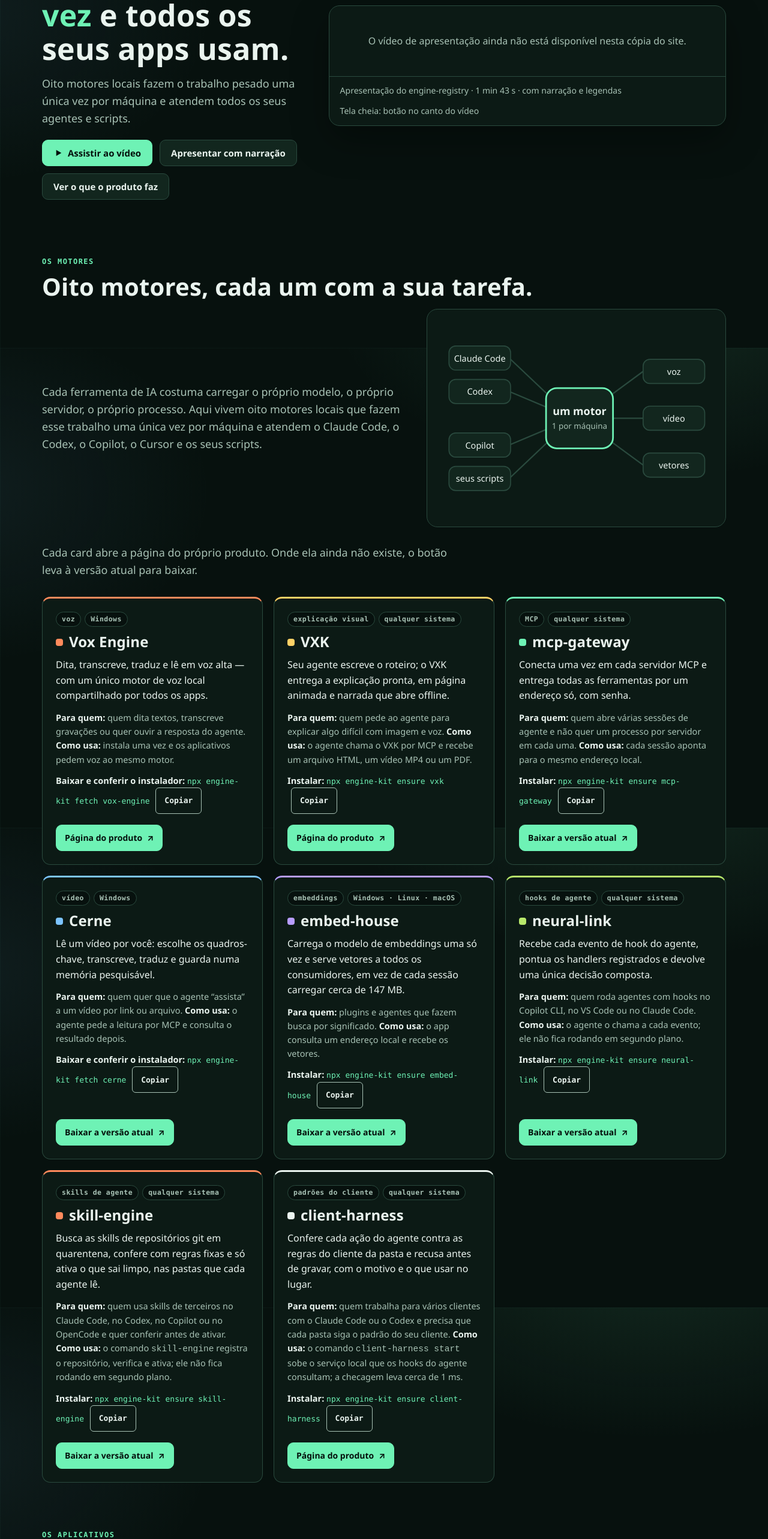
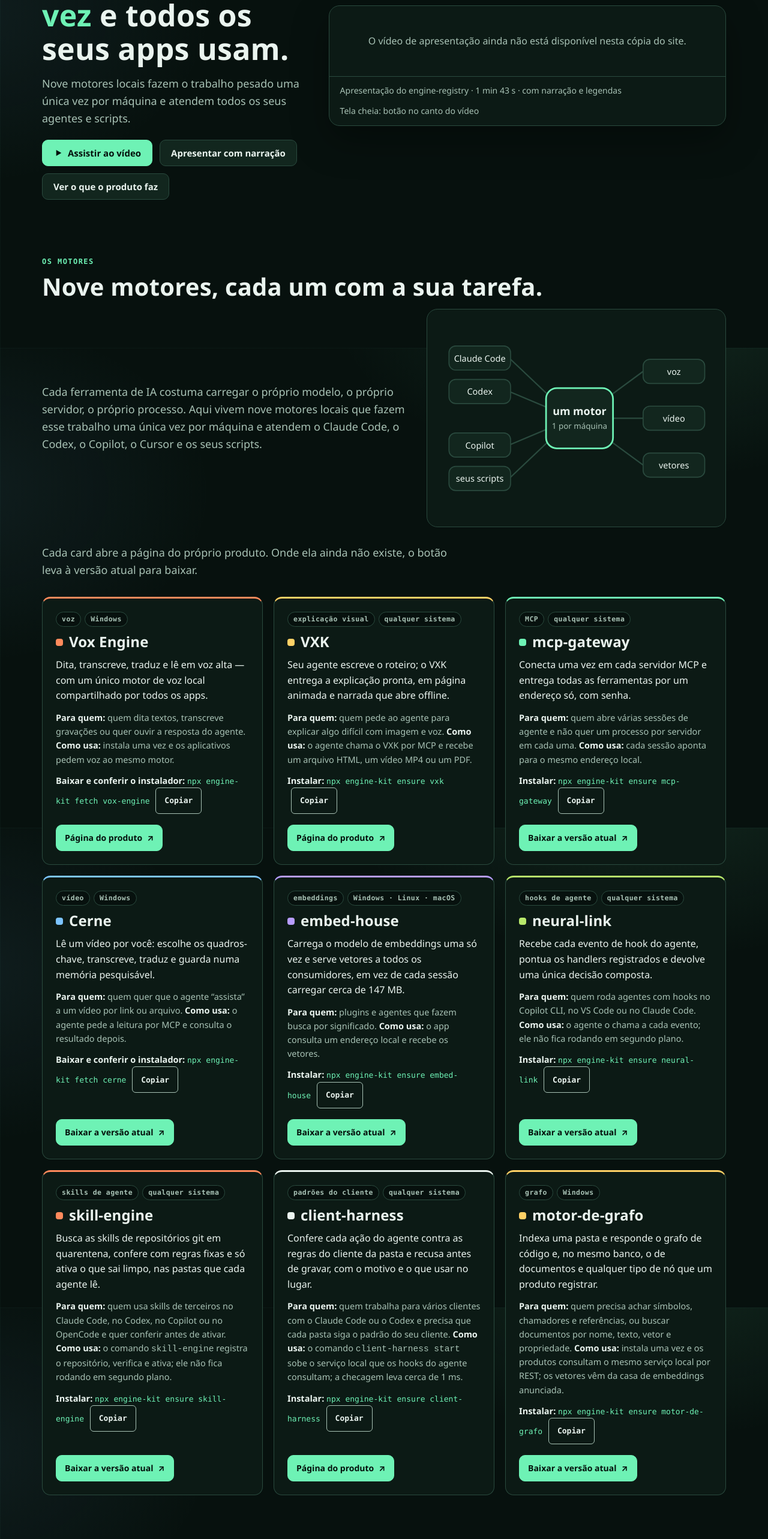
Before and after one commit to AllanSantos-DV/engine-registry, a website: page site/index.html in a window 1280 px wide. Shown: the part 220-2786 px from the top of the page at 60% size. Drawn offline with Linux system fonts and the light colour scheme.

Commit message:
motor-de-grafo publicado: resumo com o grafo de documentos e de tipos, sem status pendente, anunciado no README e na vitrine

```diff
--- a/site/index.html
+++ b/site/index.html
@@ -24,7 +24,7 @@
   <section class="hero" id="video" aria-labelledby="h-topo">
     <div class="hero-txt">
       <h1 id="h-topo">Motores que você instala <em>uma vez</em> e todos os seus apps usam.</h1>
-      <p class="lead">Oito motores locais fazem o trabalho pesado uma única vez por máquina e atendem todos os seus agentes e scripts.</p>
+      <p class="lead">Nove motores locais fazem o trabalho pesado uma única vez por máquina e atendem todos os seus agentes e scripts.</p>
       <div class="acoes">
         <button class="btn pri" type="button" data-assistir><svg viewBox="0 0 24 24" aria-hidden="true"><path fill="currentColor" d="M7 4.5v15l13-7.5z"/></svg>Assistir ao vídeo</button>
         <button class="btn" type="button" data-apresentar>Apresentar com narração</button>
@@ -43,9 +43,9 @@
 
   <section class="secao" id="motores" aria-labelledby="h-motores">
     <p class="eyebrow">Os motores</p>
-    <h2 id="h-motores">Oito motores, cada um com a sua tarefa.</h2>
+    <h2 id="h-motores">Nove motores, cada um com a sua tarefa.</h2>
     <div class="intro-motor">
-      <p class="lead">Cada ferramenta de IA costuma carregar o próprio modelo, o próprio servidor, o próprio processo. Aqui vivem oito motores locais que fazem esse trabalho uma única vez por máquina e atendem o Claude Code, o Codex, o Copilot, o Cursor e os seus scripts.</p>
+      <p class="lead">Cada ferramenta de IA costuma carregar o próprio modelo, o próprio servidor, o próprio processo. Aqui vivem nove motores locais que fazem esse trabalho uma única vez por máquina e atendem o Claude Code, o Codex, o Copilot, o Cursor e os seus scripts.</p>
       <div class="hero-art" role="img" aria-label="Vários aplicativos à esquerda usam um único motor no centro, que serve todos ao mesmo tempo">
         <svg viewBox="0 0 420 300" aria-hidden="true">
           <g fill="none" stroke="#2a4a3e" stroke-width="2"><path d="M110 60 L205 150"/><path d="M110 110 L205 150"/><path d="M110 190 L205 150"/><path d="M110 240 L205 150"/><path d="M215 150 L310 80"/><path d="M215 150 L310 150"/><path d="M215 150 L310 220"/></g>
@@ -125,6 +125,14 @@
         <p class="para"><b>Para quem:</b> quem trabalha para vários clientes com o Claude Code ou o Codex e precisa que cada pasta siga o padrão do seu cliente. <b>Como usa:</b> o comando <code>client-harness start</code> sobe o serviço local que os hooks do agente consultam; a checagem leva cerca de 1 ms.</p>
         <p class="cmd"><b>Instalar:</b> <code>npx engine-kit ensure client-harness</code></p>
         <div class="acoes"><a class="btn pri peq" href="https://allansantos-dv.github.io/harness-padroes-cliente/" target="_blank" rel="noopener noreferrer">Página do produto<span class="sr"> (abre em nova aba)</span> ↗</a></div>
+      </article>
+      <article class="card c-ambar" id="m-motor-de-grafo" data-motor="motor-de-grafo">
+        <div class="chips"><span class="chip">grafo</span><span class="chip">Windows</span></div>
+        <h3>motor-de-grafo</h3>
+        <p class="res">Indexa uma pasta e responde o grafo de código e, no mesmo banco, o de documentos e qualquer tipo de nó que um produto registrar.</p>
+        <p class="para"><b>Para quem:</b> quem precisa achar símbolos, chamadores e referências, ou buscar documentos por nome, texto, vetor e propriedade. <b>Como usa:</b> instala uma vez e os produtos consultam o mesmo serviço local por REST; os vetores vêm da casa de embeddings anunciada.</p>
+        <p class="cmd"><b>Instalar:</b> <code>npx engine-kit ensure motor-de-grafo</code></p>
+        <div class="acoes"><a class="btn pri peq" href="https://github.com/AllanSantos-DV/engine-registry/releases/tag/motor-de-grafo-v0.1.1" target="_blank" rel="noopener noreferrer">Baixar a versão atual<span class="sr"> (abre em nova aba)</span> ↗</a></div>
       </article>
     </div>
   </section>
@@ -207,7 +215,7 @@ npx engine-kit doctor</pre></div>
     <p class="eyebrow">Em números</p>
     <h2 id="h-numeros">Pouco para instalar, nada para duplicar.</h2>
     <div class="metricas">
-      <div class="metrica"><b>8</b><span>motores no mesmo registro: voz, vídeo, embeddings, MCP, hooks, skills, padrões de cliente e explicações visuais</span></div>
+      <div class="metrica"><b>9</b><span>motores no mesmo registro: voz, vídeo, embeddings, MCP, hooks, skills, padrões de cliente, explicações visuais e grafo</span></div>
       <div class="metrica"><b>1</b><span>instalação por máquina atende todos os apps e agentes</span></div>
       <div class="metrica"><b>147 MB</b><span>de modelo de embeddings carregados uma vez, não a cada sessão</span></div>
       <div class="metrica"><b>2</b><span>conferências antes de instalar: SHA-256 e assinatura Ed25519; se falhar, nada é instalado</span></div>
```
Also changed, not shown: tests/test-casa-e-grafo-no-registro.mjs (+3 -2 lines), tests/test-site-copiar.mjs (+1 -1 lines), README.md, manifest.json.
